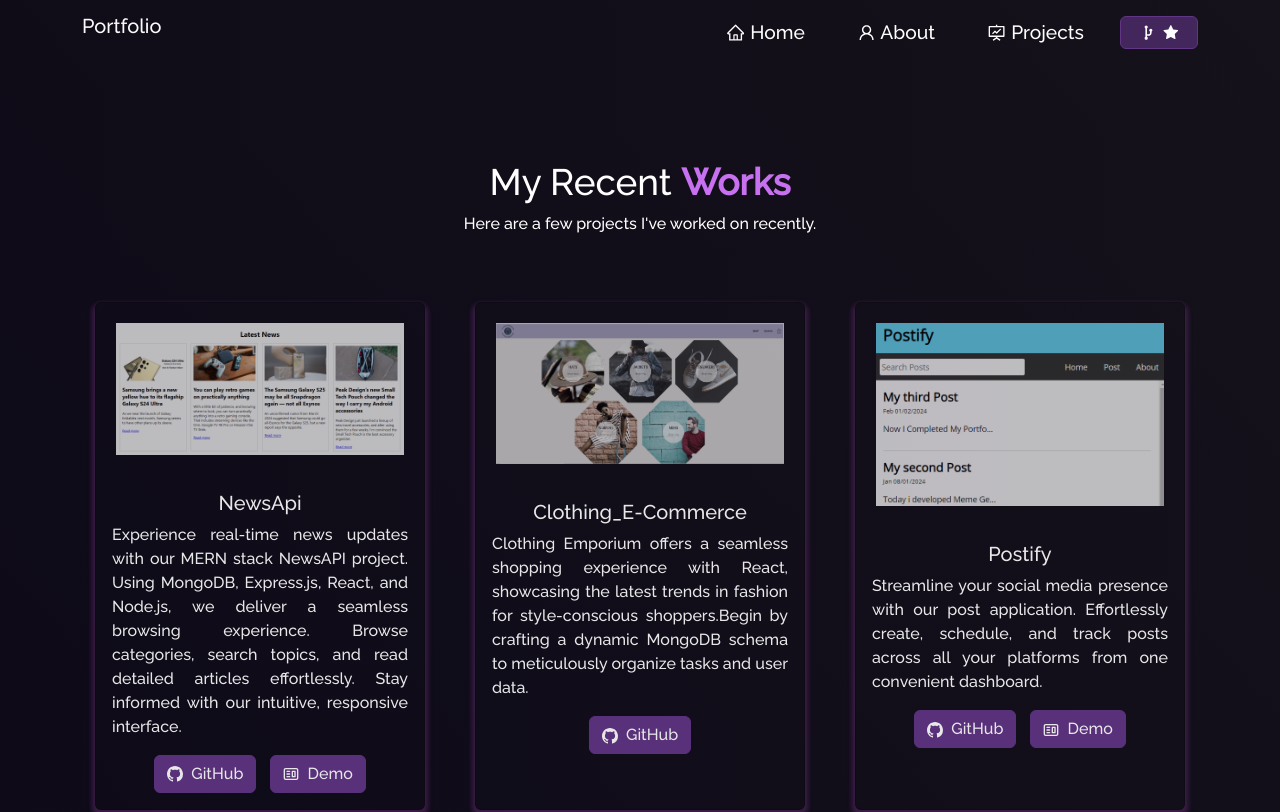
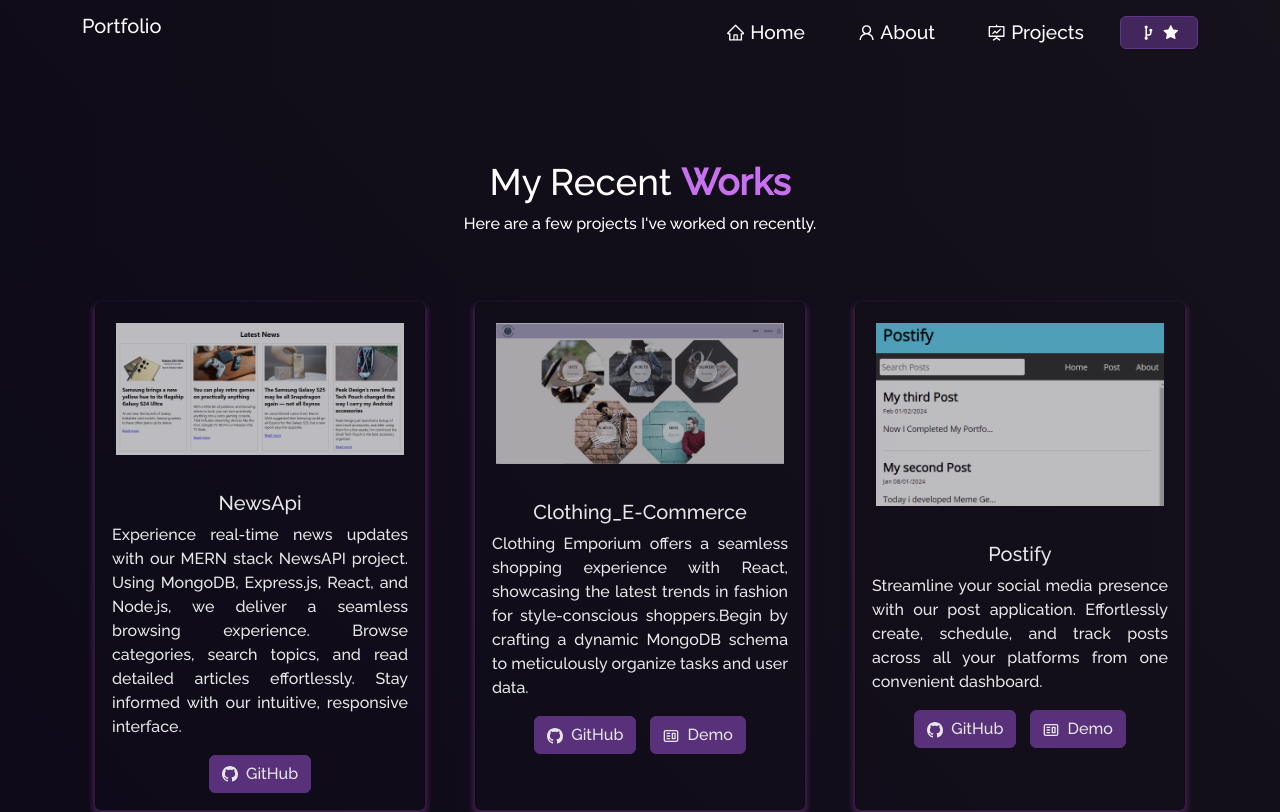
Before and after one commit to Sanjaiprasath68/Web_Portfolio, a React (Create React App) app in the folder website/: page /project in a window 1280 px wide. Shown: the top 812 px of the page. Built offline with nearby package versions, Linux system fonts and the light colour scheme.

Commit message:
Update Projects.js

```diff
--- a/website/src/components/Projects/Projects.js
+++ b/website/src/components/Projects/Projects.js
@@ -28,7 +28,7 @@ function Projects() {
               title="NewsApi"
               description="Experience real-time news updates with our MERN stack NewsAPI project. Using MongoDB, Express.js, React, and Node.js, we deliver a seamless browsing experience. Browse categories, search topics, and read detailed articles effortlessly. Stay informed with our intuitive, responsive interface."
               ghLink="https://github.com/Sanjaiprasath68/News_Api"
-              demoLink="https://news-articles-six.vercel.app/"
+
             />
           </Col>
 
@@ -39,6 +39,7 @@ function Projects() {
               title="Clothing_E-Commerce"
               description="Clothing Emporium offers a seamless shopping experience with React, showcasing the latest trends in fashion for style-conscious shoppers.Begin by crafting a dynamic MongoDB schema to meticulously organize tasks and user data."
               ghLink="https://github.com/Sanjaiprasath68/Clothing_E-Commerce"
+              demoLink="https://clothing-emporium.netlify.app/"
 
             />
           </Col>
```
